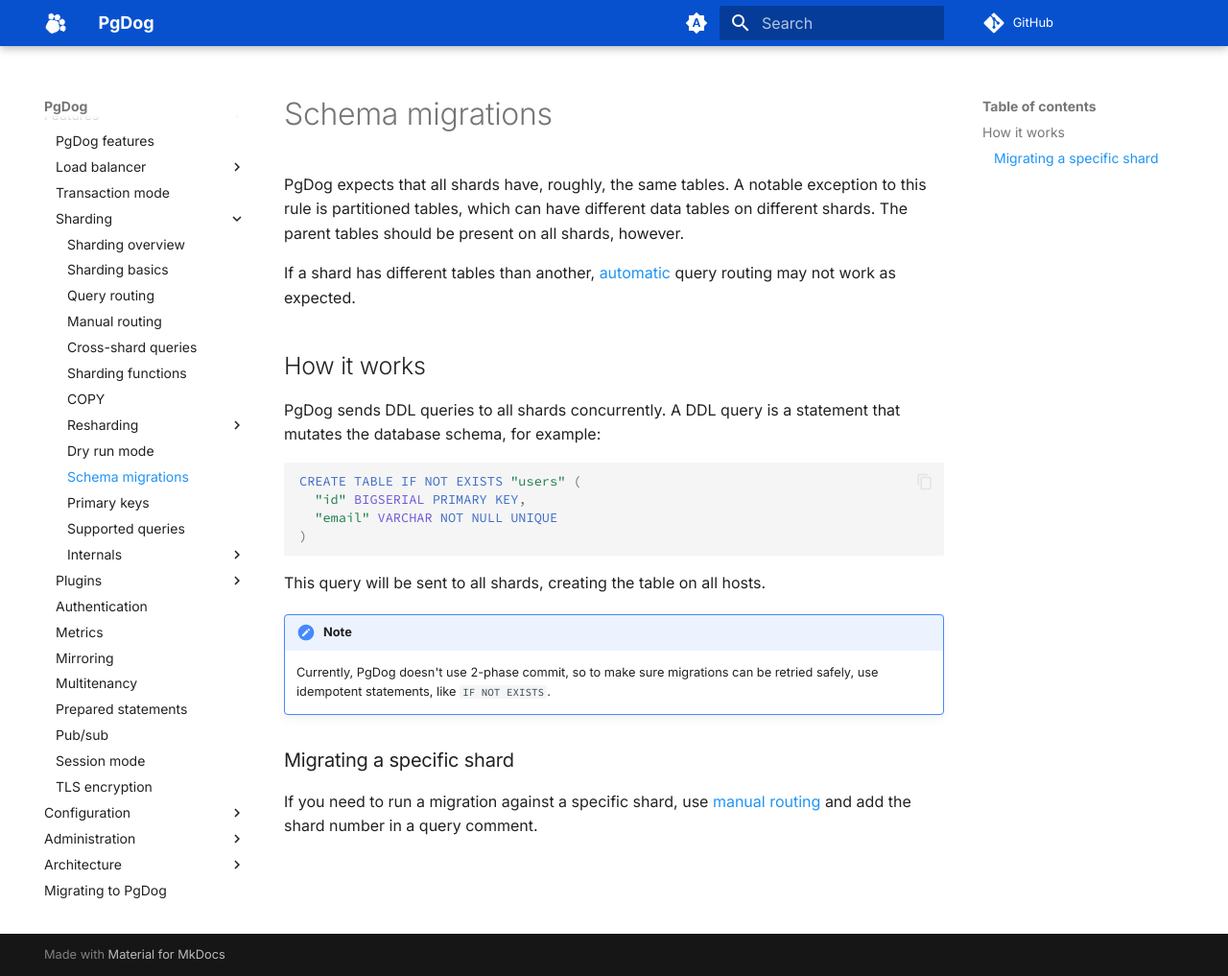
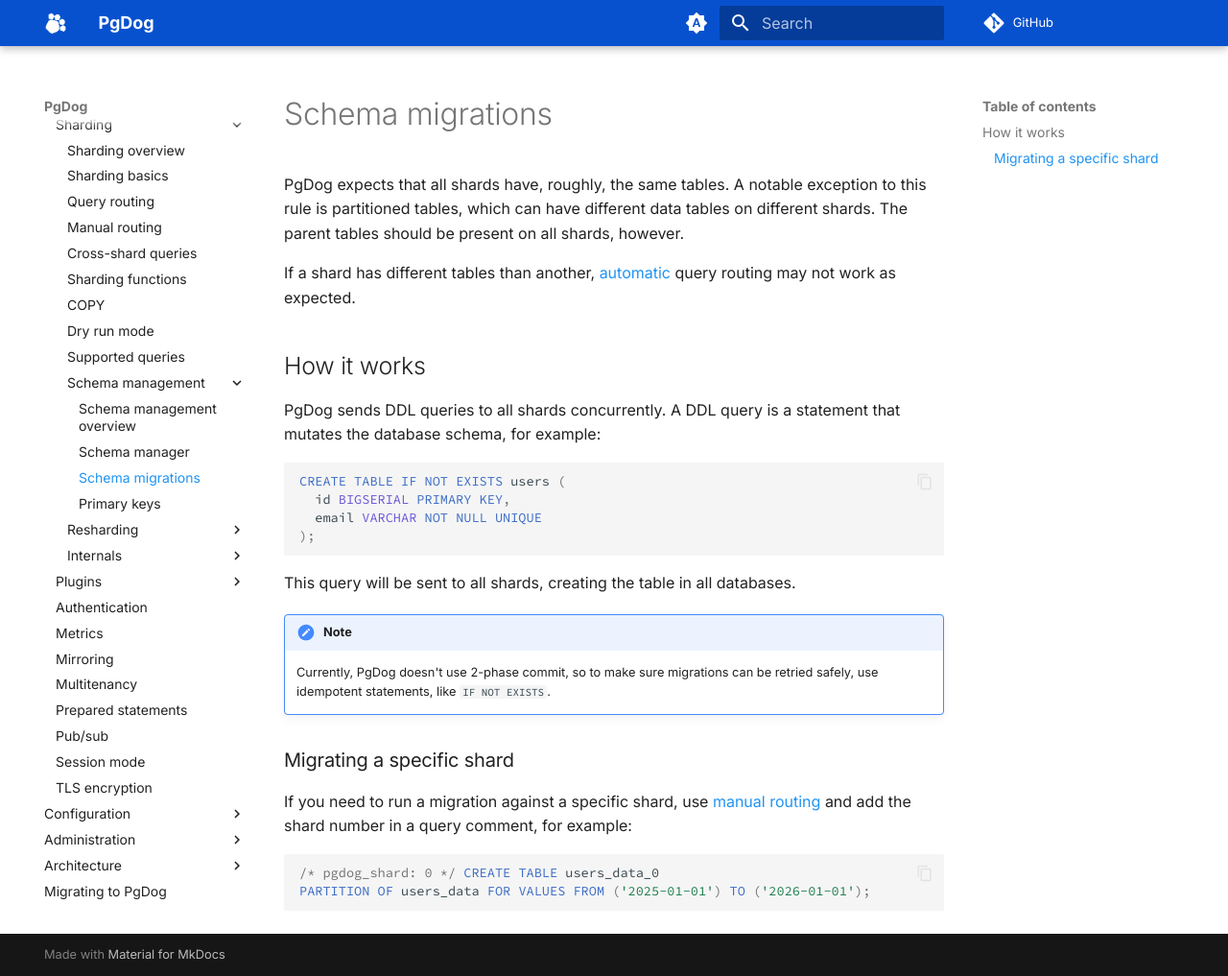
Before and after one commit to pgdogdev/docs, an MkDocs documentation site: the page built from docs/features/sharding/schema_management/migrations.md, in a window 1280 px wide and 1017 px high. Shown: the whole window at 96% size. Built offline with MkDocs 1.6.1 and Material for MkDocs 9.7.7, drawn with Linux system fonts in a browser that asks for light colours; comment, search, counter and statistics services are not loaded.

Commit message:
Document schema management a bit

````diff
--- a/docs/architecture/comparison.md
+++ b/docs/architecture/comparison.md
@@ -27,7 +27,7 @@
 |-|-|-|
 | [Manual routing](../features/sharding/manual-routing.md) | Only using comments (regex), doesn't work with prepared statements | :material-check-circle-outline: |
 | [Automatic routing](../features/sharding/query-routing.md) | No | :material-check-circle-outline: |
-| [Primary key generation](../features/sharding/primary-keys.md) | No | :material-check-circle-outline: |
+| [Primary key generation](../features/sharding/schema_management/primary_keys.md) | No | :material-check-circle-outline: |
 | [Cross-shard queries](../features/sharding/cross-shard.md) | No | Partial support |
 | [COPY](../features/sharding/copy.md) | No | :material-check-circle-outline: |
 | [Postgres-compatible sharding functions](../features/sharding/sharding-functions.md) | No | Same functions as declarative partitioning |
--- a/docs/features/sharding/migrations.md
+++ b/docs/features/sharding/schema_management/migrations.md
@@ -3,20 +3,20 @@
 PgDog expects that all shards have, roughly, the same tables. A notable exception to this rule is partitioned tables,
 which can have different data tables on different shards. The parent tables should be present on all shards, however.
 
-If a shard has different tables than another, [automatic](query-routing.md) query routing may not work as expected.
+If a shard has different tables than another, [automatic](../query-routing.md) query routing may not work as expected.
 
 ## How it works
 
 PgDog sends DDL queries to all shards concurrently. A DDL query is a statement that mutates the database schema, for example:
 
 ```postgresql
-CREATE TABLE IF NOT EXISTS "users" (
-  "id" BIGSERIAL PRIMARY KEY,
-  "email" VARCHAR NOT NULL UNIQUE
-)
+CREATE TABLE IF NOT EXISTS users (
+  id BIGSERIAL PRIMARY KEY,
+  email VARCHAR NOT NULL UNIQUE
+);
 ```
 
-This query will be sent to all shards, creating the table on all hosts.
+This query will be sent to all shards, creating the table in all databases.
 
 !!! note
     Currently, PgDog doesn't use
@@ -25,5 +25,10 @@
 
 ### Migrating a specific shard
 
-If you need to run a migration against a specific shard, use [manual routing](manual-routing.md) and add the shard number
-in a query comment.
+If you need to run a migration against a specific shard, use [manual routing](../manual-routing.md) and add the shard number
+in a query comment, for example:
+
+```postgresql
+/* pgdog_shard: 0 */ CREATE TABLE users_data_0
+PARTITION OF users_data FOR VALUES FROM ('2025-01-01') TO ('2026-01-01');
+```
--- a/mkdocs.yml
+++ b/mkdocs.yml
@@ -64,3 +64,5 @@
   - redirects:
       redirect_maps:
         'features/healthchecks.md': 'features/load-balancer/healthchecks.md'
+        'features/sharding/migrations.md': 'features/sharding/schema_management/migrations.md'
+        'features/sharding/primary-keys.md': 'features/sharding/schema_management/primary_keys.md'
````
Also changed, not shown: docs/features/sharding/primary-keys.md (deleted, +0 -66 lines), docs/features/sharding/resharding/schema.md (added, +30 -0 lines), docs/features/sharding/schema_management/index.md (added, +23 -0 lines), docs/features/sharding/schema_management/manager.md (added, +31 -0 lines), docs/features/sharding/schema_management/primary_keys.md (added, +85 -0 lines), docs/installation.md (+8 -0 lines), docs/features/sharding/.pages.
